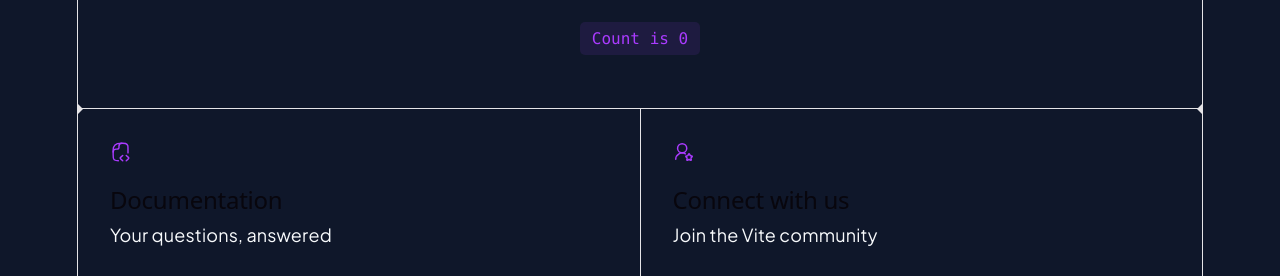
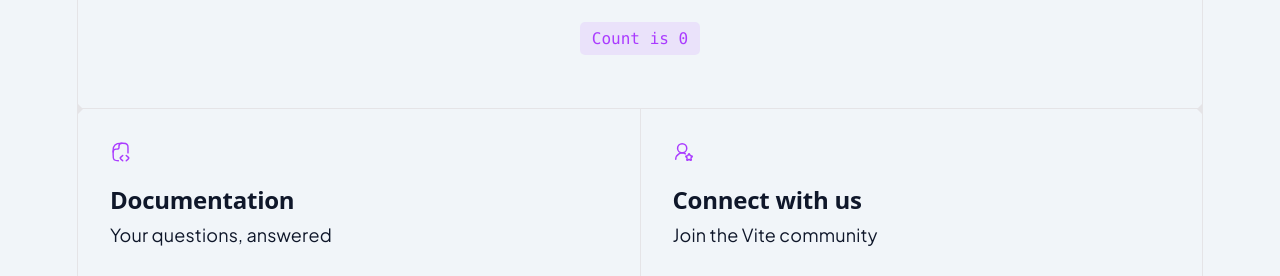
Before and after one commit to BellonixALM/luxcom-b2b-portal, a website built with Vite: page index.html in a window 1280 px wide. Shown: the part 361-637 px from the top of the page. Built offline with nearby package versions, Linux system fonts and the light colour scheme; a script that the page names is missing; files whose address does not match are found by name.

Commit message:
UI: Direct inline CSS override for 100% pure light theme cart, modal, labels and checkout form

```diff
--- a/index.html
+++ b/index.html
@@ -25,11 +25,36 @@
   <style>
     /* Direct Fallback Styles for Mobile & In-App Browsers */
     html, body {
-      background-color: #0f172a !important;
-      color: #f8fafc !important;
+      background-color: #0f172a;
+      color: #f8fafc;
       font-family: 'Plus Jakarta Sans', system-ui, -apple-system, sans-serif !important;
       margin: 0;
       padding: 0;
+    }
+    /* 100% Pure Light Theme Direct Inline Overrides for Cart Modal & Checkout */
+    body.light-theme {
+      background-color: #f1f5f9 !important;
+      color: #0f172a !important;
+    }
+    body.light-theme .modal-content,
+    body.light-theme .modal-header,
+    body.light-theme .checkout-form-container,
+    body.light-theme .quick-order-card,
+    body.light-theme .cart-item,
+    body.light-theme .cart-summary {
+      background: #ffffff !important;
+      color: #0f172a !important;
+      border-color: rgba(2, 132, 199, 0.3) !important;
+    }
+    body.light-theme label,
+    body.light-theme h2,
+    body.light-theme h3,
+    body.light-theme h4,
+    body.light-theme .cart-item-title,
+    body.light-theme .select-all-label,
+    body.light-theme .cart-summary-line {
+      color: #0f172a !important;
+      font-weight: 700 !important;
     }
   </style>
 </head>
```
